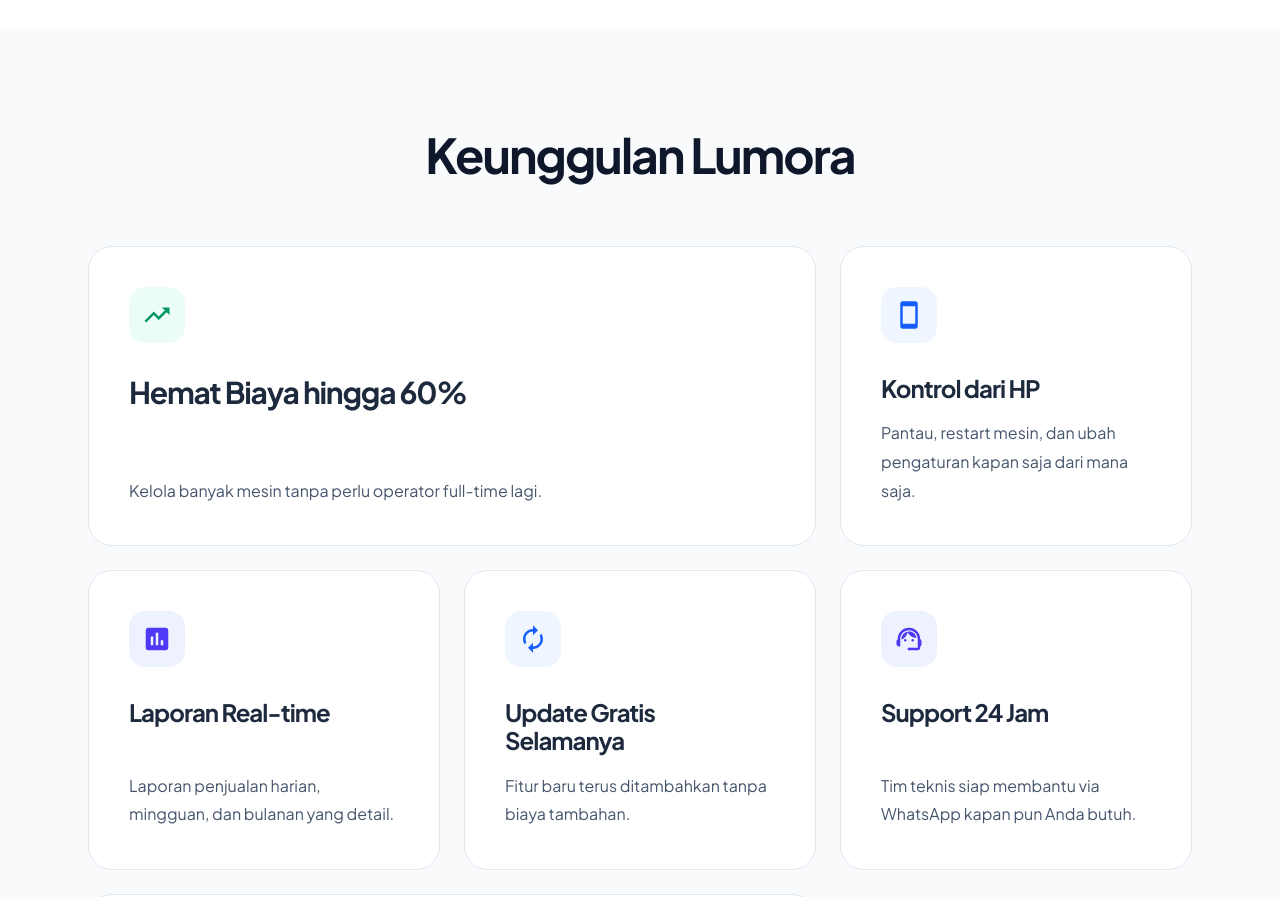
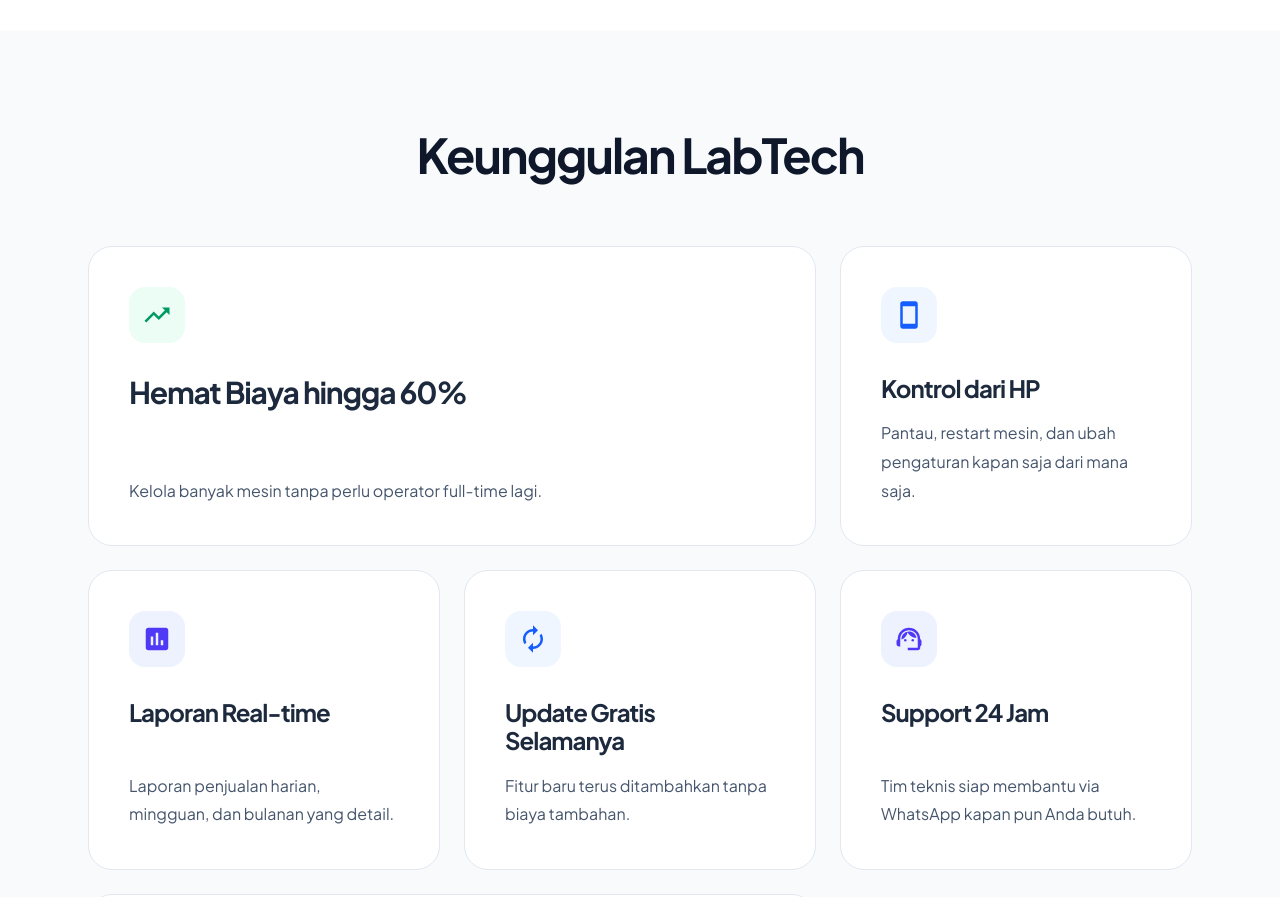
Before and after one commit to kzi-arch/Lumora-website, a Next.js app: page / in a window 1280 px wide. Shown: the part 1480-2377 px from the top of the page. Built offline with nearby package versions, Linux system fonts and the light colour scheme.

Commit message:
Update Benefits.tsx

```diff
--- a/components/Benefits.tsx
+++ b/components/Benefits.tsx
@@ -63,7 +63,7 @@
                     viewport={{ once: true }}
                     className="text-3xl md:text-5xl font-bold tracking-tight text-slate-900 text-center mb-16"
                 >
-                    Keunggulan Lumora
+                    Keunggulan LabTech
                 </motion.h2>
 
                 <div className="grid grid-cols-1 md:grid-cols-3 gap-5 md:gap-6 auto-rows-fr">
```
